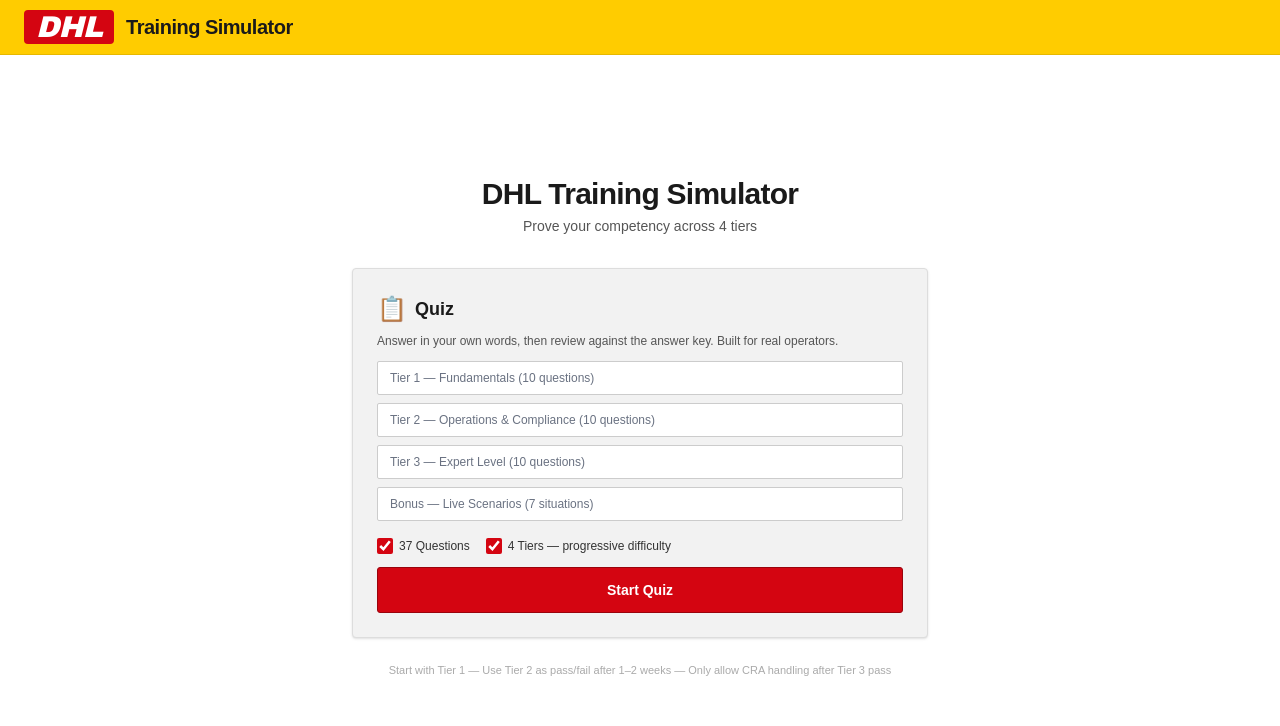
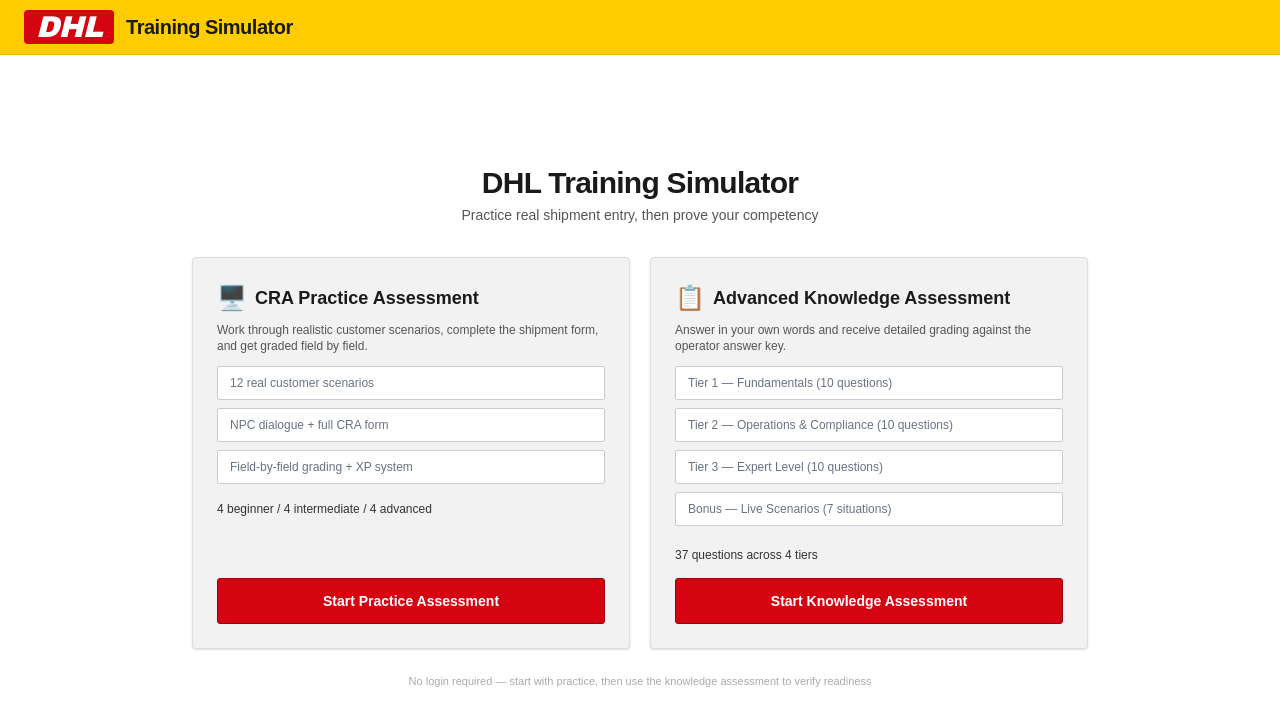
Before and after one commit to eljordp/dhl-training-game, a Next.js app: page / in a window 1280 px wide. Shown: the top 726 px of the page. Built offline with nearby package versions, Linux system fonts and the light colour scheme; no server answers.

Commit message:
Restore both DHL training assessments without login friction

```diff
--- a/middleware.ts
+++ b/middleware.ts
@@ -4,14 +4,6 @@
 export async function middleware(request: NextRequest) {
   // If DATABASE_URL is not configured, skip auth entirely
   if (!process.env.DATABASE_URL) {
-    return NextResponse.next();
-  }
-
-  const { pathname } = request.nextUrl;
-  const protectedPaths = ["/game", "/quiz", "/mc-quiz", "/results", "/dashboard"];
-  const isProtected = protectedPaths.some((p) => pathname.startsWith(p));
-
-  if (!isProtected) {
     return NextResponse.next();
   }
 
@@ -31,11 +23,6 @@
 }
 
 export const config = {
-  matcher: [
-    "/game/:path*",
-    "/quiz/:path*",
-    "/mc-quiz/:path*",
-    "/results/:path*",
-    "/dashboard/:path*",
-  ],
+  // Training routes are intentionally public; manager reporting stays private.
+  matcher: ["/dashboard/:path*"],
 };
--- a/src/app/page.tsx
+++ b/src/app/page.tsx
@@ -1,28 +1,18 @@
 "use client";
 
-import { useState, useEffect } from "react";
 import { useRouter } from "next/navigation";
 import { assessmentQuestions } from "@/data/assessment";
-import { getProfile } from "@/lib/auth";
-import ConsentBanner from "@/components/ConsentBanner";
+import { scenarios } from "@/data/scenarios";
 
 export default function Home() {
   const router = useRouter();
-  const [showConsent, setShowConsent] = useState(false);
 
-  useEffect(() => {
-    (async () => {
-      const profile = await getProfile();
-      if (profile && profile.role === "employee") {
-        setShowConsent(true);
-      }
-    })();
-  }, []);
+  const beginnerCount = scenarios.filter((scenario) => scenario.difficulty === "beginner").length;
+  const intermediateCount = scenarios.filter((scenario) => scenario.difficulty === "intermediate").length;
+  const advancedCount = scenarios.filter((scenario) => scenario.difficulty === "advanced").length;
 
   return (
     <div className="min-h-[100dvh] flex flex-col bg-white">
-      {showConsent && <ConsentBanner />}
-      {/* DHL Header */}
       <header className="bg-[#FFCC00] px-4 md:px-6 py-2 md:py-2.5 flex items-center gap-2 md:gap-3 flex-shrink-0 border-b border-[#e6b800]">
         <div className="bg-[#D40511] rounded-[4px] px-2 md:px-3 py-0.5 flex items-center">
           <span
@@ -35,24 +25,61 @@
         <span className="text-[#1a1a1a] font-bold text-base md:text-xl tracking-tight">Training Simulator</span>
       </header>
 
-      {/* Page body */}
-      <div className="flex-1 flex items-start md:items-center justify-center bg-white px-4 py-8 md:py-16">
-        <div className="w-full max-w-xl">
-          {/* Title */}
+      <main className="flex-1 flex items-start md:items-center justify-center bg-white px-4 py-8 md:py-16">
+        <div className="w-full max-w-4xl">
           <div className="text-center mb-6 md:mb-8">
             <h1 className="text-[#1a1a1a] text-2xl md:text-3xl font-black tracking-tight">DHL Training Simulator</h1>
-            <p className="text-[#555] text-sm mt-1">Prove your competency across 4 tiers</p>
+            <p className="text-[#555] text-sm mt-1">Practice real shipment entry, then prove your competency</p>
           </div>
 
-          {/* Quiz Card */}
-          <div className="bg-[#f2f2f2] border border-[#ddd] rounded-sm shadow-sm flex flex-col">
+          <div className="grid grid-cols-1 md:grid-cols-2 gap-5">
+            <section className="bg-[#f2f2f2] border border-[#ddd] rounded-sm shadow-sm flex flex-col">
               <div className="px-6 pt-6 pb-3">
                 <div className="flex items-center gap-2 mb-2">
-                <span className="text-2xl">📋</span>
-                <h2 className="text-[#1a1a1a] text-lg font-bold">Quiz</h2>
+                  <span className="text-2xl" aria-hidden="true">🖥️</span>
+                  <h2 className="text-[#1a1a1a] text-lg font-bold">CRA Practice Assessment</h2>
                 </div>
                 <p className="text-xs text-[#555]">
-                Answer in your own words, then review against the answer key. Built for real operators.
+                  Work through realistic customer scenarios, complete the shipment form, and get graded field by field.
+                </p>
+              </div>
+
+              <div className="px-6 pb-4 flex flex-col gap-2">
+                <div className="bg-white border border-[#ccc] rounded-[2px] px-3 py-2 text-xs text-gray-500">
+                  {scenarios.length} real customer scenarios
+                </div>
+                <div className="bg-white border border-[#ccc] rounded-[2px] px-3 py-2 text-xs text-gray-500">
+                  NPC dialogue + full CRA form
+                </div>
+                <div className="bg-white border border-[#ccc] rounded-[2px] px-3 py-2 text-xs text-gray-500">
+                  Field-by-field grading + XP system
+                </div>
+              </div>
+
+              <div className="px-6 pb-3 flex flex-wrap items-center gap-x-4 gap-y-1.5">
+                <span className="text-[12px] text-[#333]">
+                  {beginnerCount} beginner / {intermediateCount} intermediate / {advancedCount} advanced
+                </span>
+              </div>
+
+              <div className="px-6 pb-6 mt-auto">
+                <button
+                  onClick={() => router.push("/game")}
+                  className="bg-[#D40511] hover:bg-[#b8040e] active:bg-[#9a030c] text-white border border-[#9a030c] rounded-[3px] px-6 py-3 text-sm font-bold cursor-pointer transition w-full"
+                >
+                  Start Practice Assessment
+                </button>
+              </div>
+            </section>
+
+            <section className="bg-[#f2f2f2] border border-[#ddd] rounded-sm shadow-sm flex flex-col">
+              <div className="px-6 pt-6 pb-3">
+                <div className="flex items-center gap-2 mb-2">
+                  <span className="text-2xl" aria-hidden="true">📋</span>
+                  <h2 className="text-[#1a1a1a] text-lg font-bold">Advanced Knowledge Assessment</h2>
+                </div>
+                <p className="text-xs text-[#555]">
+                  Answer in your own words and receive detailed grading against the operator answer key.
                 </p>
               </div>
 
@@ -71,15 +98,8 @@
                 </div>
               </div>
 
-            <div className="px-6 pb-3 flex flex-wrap items-center gap-x-4 gap-y-1.5">
-              <label className="flex items-center gap-1.5">
-                <input type="checkbox" checked readOnly className="accent-[#D40511] w-4 h-4" />
-                <span className="text-[12px] text-[#333]">{assessmentQuestions.length} Questions</span>
-              </label>
-              <label className="flex items-center gap-1.5">
-                <input type="checkbox" checked readOnly className="accent-[#D40511] w-4 h-4" />
-                <span className="text-[12px] text-[#333]">4 Tiers — progressive difficulty</span>
-              </label>
+              <div className="px-6 pb-3">
+                <span className="text-[12px] text-[#333]">{assessmentQuestions.length} questions across 4 tiers</span>
               </div>
 
               <div className="px-6 pb-6 mt-auto">
@@ -87,19 +107,19 @@
                   onClick={() => router.push("/quiz")}
                   className="bg-[#D40511] hover:bg-[#b8040e] active:bg-[#9a030c] text-white border border-[#9a030c] rounded-[3px] px-6 py-3 text-sm font-bold cursor-pointer transition w-full"
                 >
-                Start Quiz
+                  Start Knowledge Assessment
                 </button>
               </div>
+            </section>
           </div>
 
-          {/* Footer */}
           <div className="text-center mt-6">
             <p className="text-[11px] text-[#aaa]">
-              Start with Tier 1 — Use Tier 2 as pass/fail after 1–2 weeks — Only allow CRA handling after Tier 3 pass
+              No login required — start with practice, then use the knowledge assessment to verify readiness
             </p>
           </div>
         </div>
-      </div>
+      </main>
     </div>
   );
 }
```
Lines whose indentation alone changed are shown as unchanged.
